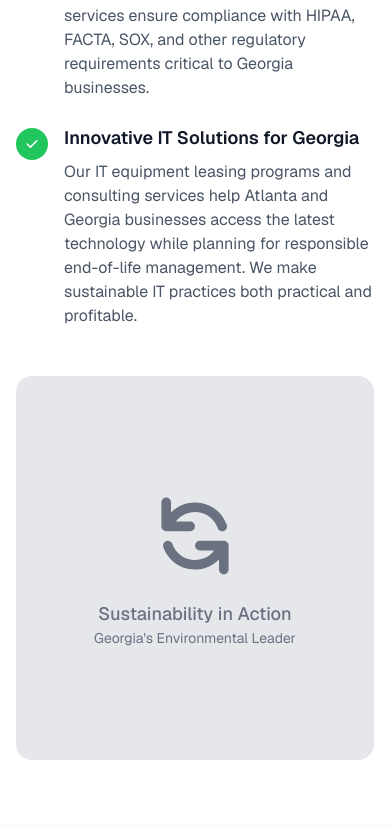
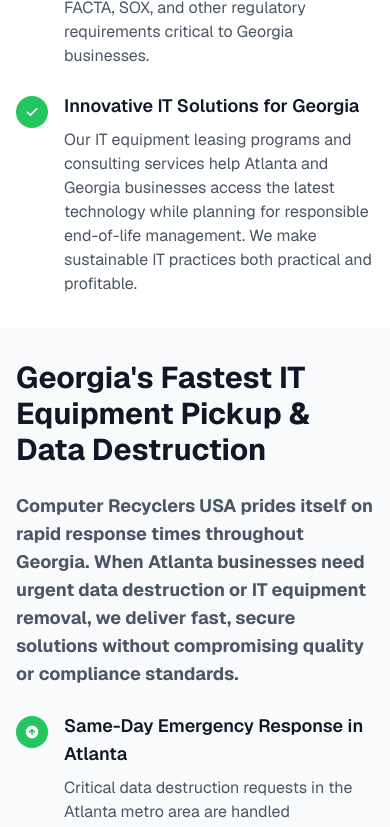
Before and after one commit to rezareimoo/crusa-web, a Next.js app: page /about in a window 390 px wide. Shown: the part 4603-5430 px from the top of the page. Built offline with nearby package versions, Linux system fonts and the light colour scheme.

Commit message:
finished about page

```diff
--- a/src/app/about/AboutPageContent.tsx
+++ b/src/app/about/AboutPageContent.tsx
@@ -191,9 +191,9 @@
       </section>
 
       {/* Values Section - SEO Optimized */}
-      <section className="py-16 sm:py-20 bg-white">
+      <section className="py-8 sm:py-12 bg-white">
         <div className="max-w-7xl mx-auto px-4 sm:px-6 lg:px-8">
-          <div className="grid lg:grid-cols-2 gap-12 lg:gap-16 items-center">
+          <div className="grid lg:grid-cols-2 gap-8 lg:gap-12 items-center">
             <div className="animate-slide-up">
               <h2 className="text-3xl sm:text-4xl font-bold text-gray-900 mb-6 sm:mb-8">
                 Empowering Georgia&apos;s Sustainable Technology Practices
@@ -295,40 +295,26 @@
               </div>
             </div>
 
-            <div className="relative">
-              <div className="bg-gray-200 rounded-2xl h-96 flex items-center justify-center">
-                <div className="text-center text-gray-500">
-                  <svg
-                    className="w-24 h-24 mx-auto mb-4"
-                    fill="currentColor"
-                    viewBox="0 0 20 20"
-                  >
-                    <path
-                      fillRule="evenodd"
-                      d="M4 2a1 1 0 011 1v2.101a7.002 7.002 0 0111.601 2.566 1 1 0 11-1.885.666A5.002 5.002 0 005.999 7H9a1 1 0 010 2H4a1 1 0 01-1-1V3a1 1 0 011-1zm.008 9.057a1 1 0 011.276.61A5.002 5.002 0 0014.001 13H11a1 1 0 110-2h5a1 1 0 011 1v5a1 1 0 11-2 0v-2.101a7.002 7.002 0 01-11.601-2.566 1 1 0 01.61-1.276z"
-                      clipRule="evenodd"
-                    />
-                  </svg>
-                  <p className="text-lg font-medium">
-                    Sustainability in Action
-                  </p>
-                  <p className="text-sm">Georgia&apos;s Environmental Leader</p>
-                </div>
-              </div>
+            <div className="relative hidden sm:block">
+              <img
+                src="/empowering-ga.svg"
+                alt="Empowering Georgia's Sustainable Technology Practices"
+                className="w-full h-[325px] sm:h-[390px] md:h-[455px] lg:h-[520px] xl:h-[585px] 2xl:h-[650px] object-cover object-top"
+              />
             </div>
           </div>
         </div>
       </section>
 
       {/* Speed and Service Section - SEO Optimized */}
-      <section className="py-16 sm:py-20 bg-gray-50">
+      <section className="pt-8 pb-2 sm:pt-12 sm:pb-3 bg-gray-50">
         <div className="max-w-7xl mx-auto px-4 sm:px-6 lg:px-8">
-          <div className="grid lg:grid-cols-2 gap-12 lg:gap-16 items-center">
+          <div className="grid lg:grid-cols-2 gap-8 lg:gap-12 items-center">
             <div className="relative order-2 lg:order-1 hidden sm:block">
               <img
                 src="/US_19_in_Georgia_map.svg"
                 alt="Georgia State Map with US 19"
-                className="w-full h-[600px] sm:h-[700px] md:h-[800px] lg:h-[900px] xl:h-[1000px] 2xl:h-[1100px] object-contain"
+                className="w-full h-[260px] sm:h-[325px] md:h-[390px] lg:h-[455px] xl:h-[520px] 2xl:h-[585px] object-cover object-top"
               />
             </div>
 
```
Also changed, not shown: public/empowering-ga.svg (added).
